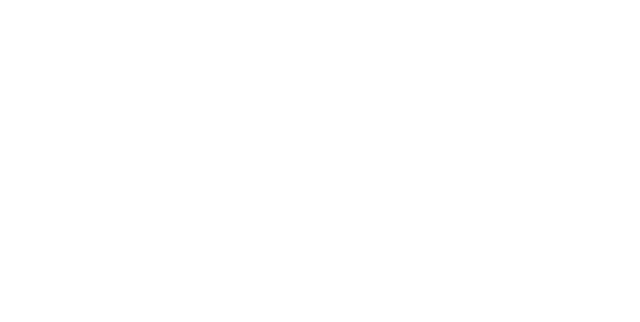
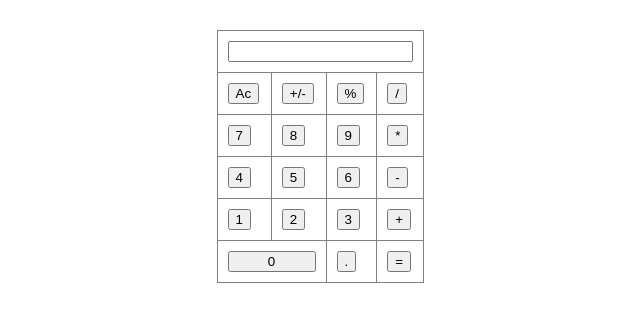
Before and after one commit to KeplerFall/lastWeekKreativstorm, a plain HTML site: page index.html in a window 1280 px wide. Shown: the whole page, without its empty margins (320-960 px from the left). Drawn offline with Linux system fonts and the light colour scheme.

Commit message:
html structure for calculator has started

```diff
--- a/index.html
+++ b/index.html
@@ -3,9 +3,87 @@
 <head>
     <meta charset="UTF-8">
     <meta name="viewport" content="width=device-width, initial-scale=1.0">
+    <link rel="stylesheet" href="./style.css">
     <title>Document</title>
 </head>
 <body>
+    <head></head>
+    <main>
+        <table frame="box" rules="all" id="calcu" cellpadding="10" >
+            <tr>
+                <th colspan="4" >
+                    <input type="text" id="results"/>
+                </th>
+            </tr>
+            <tr>
+                <td>
+                    <input type="button" value="Ac" onclick=""/>
+                </td>
+                <td>
+                    <input type="button" value="+/-" onclick=""/>
+                </td>
+                <td>
+                    <input type="button" value="%" onclick=""/>
+                </td>
+                <td>
+                    <input type="button" value="/" onclick=""/>
+                </td>
+            </tr>
+            <tr>
+                <td>
+                    <input type="button" value="7" onclick=""/>
+                </td>
+                <td>
+                    <input type="button" value="8" onclick=""/>
+                </td>
+                <td>
+                    <input type="button" value="9" onclick=""/>
+                </td>
+                <td>
+                    <input type="button" value="*" onclick=""/>
+                </td>
+            </tr>
+            <tr>
+                <td>
+                    <input type="button" value="4" onclick=""/>
+                </td>
+                <td>
+                    <input type="button" value="5" onclick=""/>
+                </td>
+                <td>
+                    <input type="button" value="6" onclick=""/>
+                </td>
+                <td>
+                    <input type="button" value="-" onclick=""/>
+                </td>
+            </tr>
+            <tr>
+                <td>
+                    <input type="button" value="1" onclick=""/>
+                </td>
+                <td>
+                    <input type="button" value="2" onclick=""/>
+                </td>
+                <td>
+                    <input type="button" value="3" onclick=""/>
+                </td>
+                <td>
+                    <input type="button" value="+" onclick=""/>
+                </td>
+            </tr>
+            <tr>
+                <td colspan="2">
+                    <input type="button" value="0" onclick="" id="cellzero"/>
+                </td>
+                <td>
+                    <input type="button" value="." onclick=""/>
+                </td>
+                <td>
+                    <input type="button" value="=" onclick=""/>
+                </td>
+            </tr>
+        </table>
 
+    <footer></footer>
 </body>
 </html>
--- a/style.css
+++ b/style.css
@@ -2,3 +2,11 @@ body{
     padding: 0;
     margin: 0;
 }
+
+table{
+    margin: 30px auto;
+}
+
+table #cellzero{
+    width: 100%
+}
```
